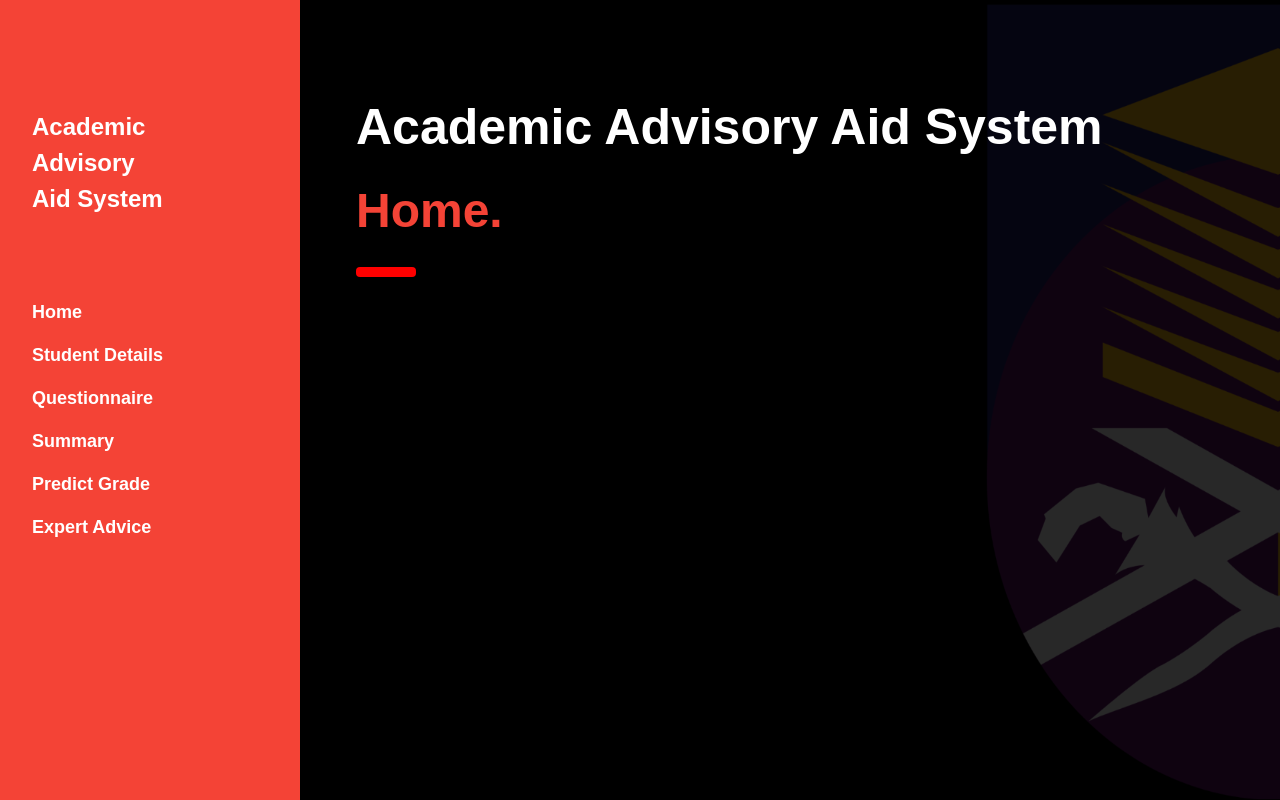
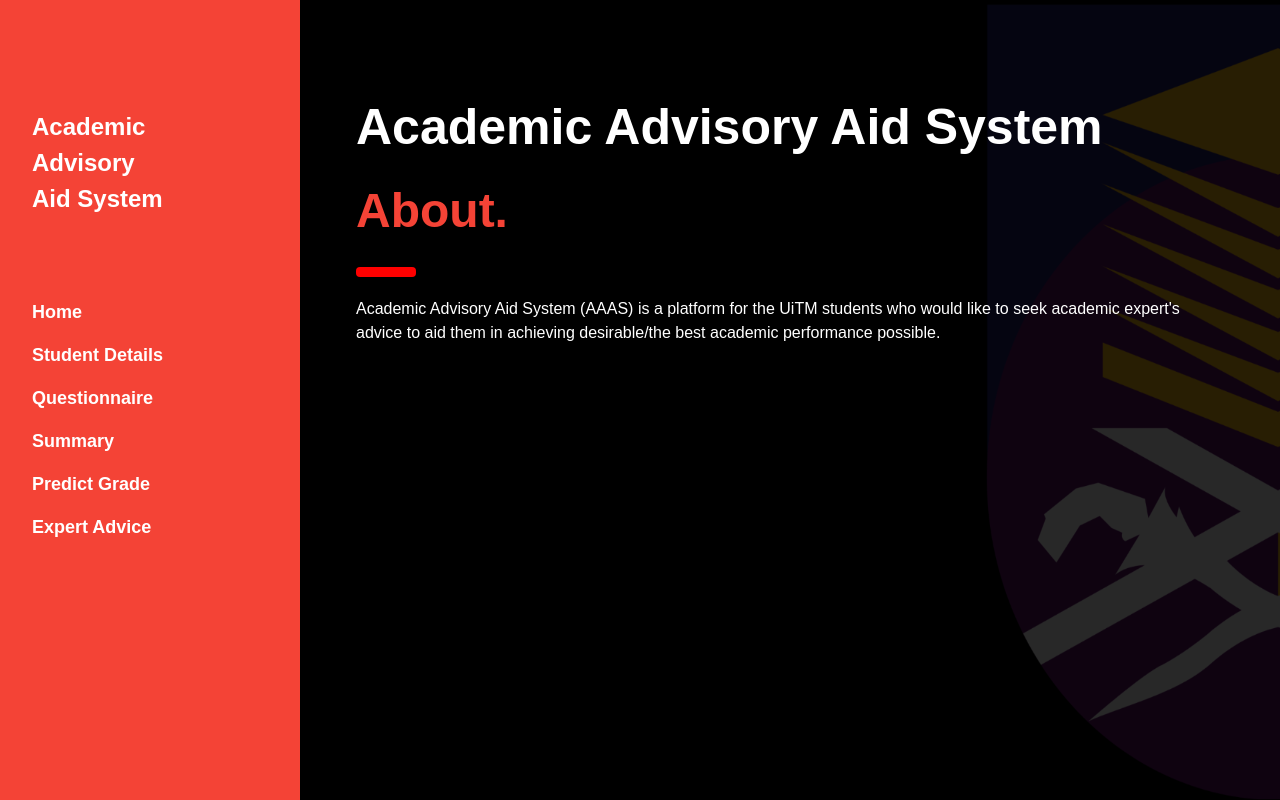
Before and after one commit to AcademicAdvisoryAidSystem/AcademicAdvisoryAidSystem.github.io, a plain HTML site: page AAAS/index.html in a window 1280 px wide. Shown: the top 800 px of the page. Drawn offline with Linux system fonts and the light colour scheme; a web font is replaced by a local one.

Commit message:
Update index.html

```diff
--- a/AAAS/index.html
+++ b/AAAS/index.html
@@ -76,8 +76,12 @@ body {
   <!-- Header -->
   <div class="w3-container" style="margin-top:80px; height:100vh" id="showcase">
     <h2 class="w3-jumbo"><b>Academic Advisory Aid System</b></h2>
-    <h1 class="w3-xxxlarge w3-text-red"><b>Home.</b></h1>
+    <h1 class="w3-xxxlarge w3-text-red"><b>About.</b></h1>
     <hr style="width:50px;border:5px solid red" class="w3-round">
+
+	<p>Academic Advisory Aid System (AAAS) is a platform for the UiTM students who would like to seek academic expert's advice to aid them in achieving desirable/the best academic performance possible.</p>
+
+
   </div>
 
     <!-- Services -->
```
